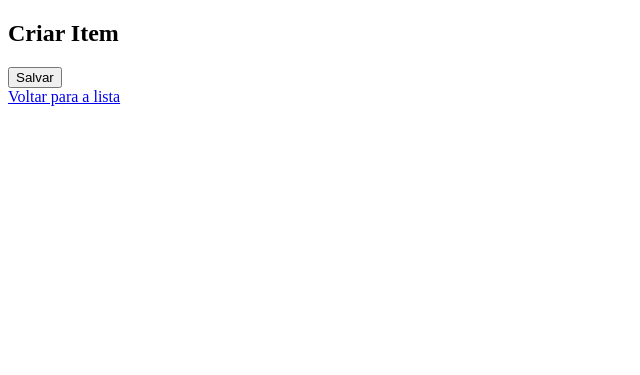
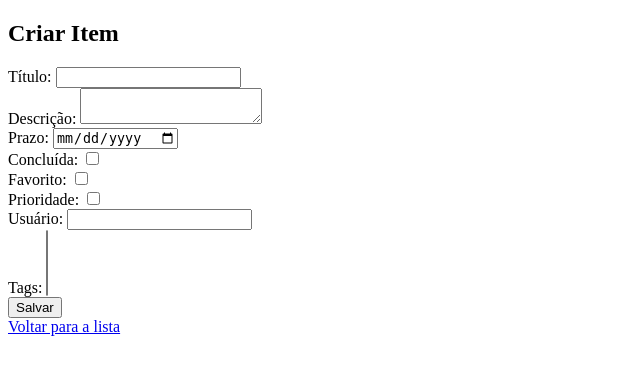
Before and after one commit to AndersonLucasdev/Estudos-Django, a Django app: template EstudosDjango/templates/cria_item.html in a window 1280 px wide. Shown: the top 375 px of the page, without its empty margins (0-640 px from the left). Run offline with Django 5.2, Linux system fonts and the light colour scheme; the template is opened without the code that fills it: values that come from a table or form of the project are taken from there, others are empty; parts of the project's set-up code (start-up, migrations or seed data) failed here and were passed over.

Commit message:
feat/ Template: Adicionando novos campos em cria_item

```diff
--- a/EstudosDjango/templates/cria_item.html
+++ b/EstudosDjango/templates/cria_item.html
@@ -9,7 +9,42 @@
     <h2>Criar Item</h2>
     <form method="post" action="{% url 'cria_item' %}">
         {% csrf_token %}
-        {{ form.as_p }}
+        <div>
+            <label for="titulo">Título:</label>
+            <input type="text" name="titulo" id="titulo">
+        </div>
+        <div>
+            <label for="descricao">Descrição:</label>
+            <textarea name="descricao" id="descricao"></textarea>
+        </div>
+        <div>
+            <label for="prazo">Prazo:</label>
+            <input type="date" name="prazo" id="prazo">
+        </div>
+        <div>
+            <label for="concluida">Concluída:</label>
+            <input type="checkbox" name="concluida" id="concluida">
+        </div>
+        <div>
+            <label for="favorito">Favorito:</label>
+            <input type="checkbox" name="favorito" id="favorito">
+        </div>
+        <div>
+            <label for="prioridade">Prioridade:</label>
+            <input type="checkbox" name="prioridade" id="prioridade">
+        </div>
+        <div>
+            <label for="usuario">Usuário:</label>
+            <input type="text" name="usuario" id="usuario">
+        </div>
+        <div>
+            <label for="tags">Tags:</label>
+            <select name="tags" id="tags" multiple>
+                {% for tag in tags %}
+                    <option value="{{ tag.id }}">{{ tag.nome }}</option>
+                {% endfor %}
+            </select>
+        </div>
         <button type="submit">Salvar</button>
     </form>
     <a href="{% url 'lista_itens' %}">Voltar para a lista</a>
```
